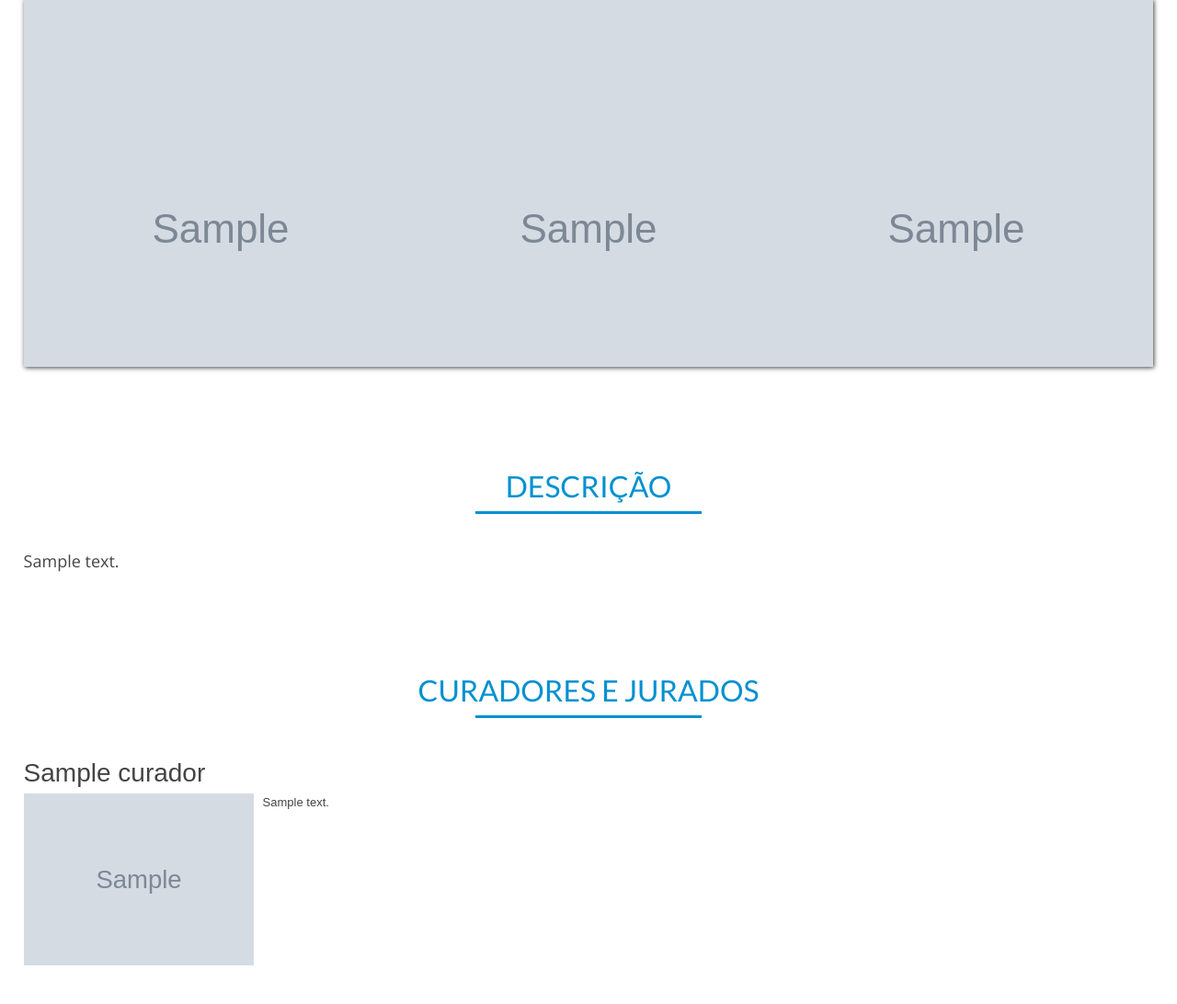
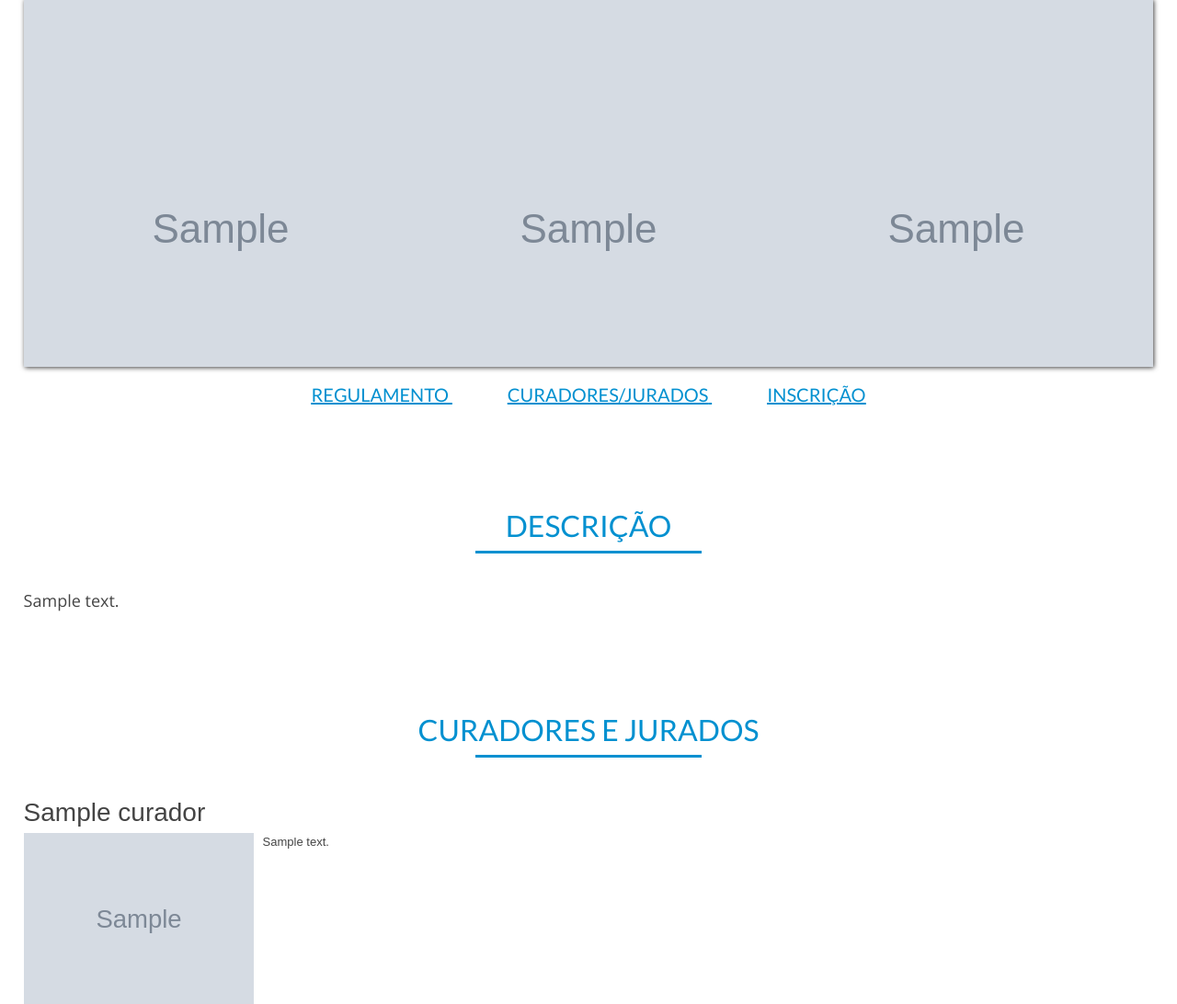
Before and after one commit to 1um0zero/rota, a Django app: page /concurso/# in a window 1280 px wide. Shown: the part 328-1420 px from the top of the page at 92% size. Run offline with Django 3.2, Linux system fonts and the light colour scheme; tables that the repository leaves empty hold one stand-in row (values such as "Sample post"); grey boxes marked "Sample" are stand-in pictures.

Commit message:
Submenu nas páginas dos concursos

```diff
--- a/src/core/models.py
+++ b/src/core/models.py
@@ -25,6 +25,8 @@ class Contest(models.Model):
     image_url = models.CharField(max_length=200, null=True)
     date = models.CharField(max_length=30, null=True)
     display_on_site = models.BooleanField(default=False)
+    #text_guest = models.CharField(max_length=100, null=True)
+    #has_subscription = models.BooleanField(default=1)
     #email = models.CharField(max_length=100, null=True)
     #subscription_start = models.DateTimeField(null=True)
     #subscription_end = models.DateTimeField(null=True)
--- a/src/static/core/css/common.css
+++ b/src/static/core/css/common.css
@@ -13,3 +13,25 @@
     line-height:100%;
     height: 85px;
 }
+
+.menu_contest {
+    margin-top: 20px;
+    text-align: center;
+}
+
+.item_menu_contest {
+    font-size:20px;
+    font-weight:400;
+    font-family:"Lato";
+    text-transform:uppercase;
+    text-align:center;
+    position:relative;
+    display:inline;
+    color:#0190d0;
+    text-decoration-line: underline;
+    padding: 30px;
+}
+
+.item_menu_contest a {
+    color:#0190d0;
+}
--- /dev/null
+++ b/src/static/core/js/common.js
@@ -0,0 +1,18 @@
+
+function regulamento(){
+    $([document.documentElement, document.body]).animate({
+        scrollTop: $("#h4_regulamento").offset().top - 100
+    }, 150);
+  }
+
+function convidados(){
+    $([document.documentElement, document.body]).animate({
+        scrollTop: $("#h4_convidados").offset().top - 100
+    }, 150);
+}
+
+function inscricao(){
+    $([document.documentElement, document.body]).animate({
+        scrollTop: $("#h4_inscricao").offset().top - 100
+    }, 150);
+}
--- a/src/templates/core/contest.html
+++ b/src/templates/core/contest.html
@@ -89,6 +89,18 @@ ul.convidados h3 {
     </div>
     {% endif %}
 
+    <div class="menu_contest">
+      <div class="item_menu_contest">
+        <a href="javascript:regulamento()">Regulamento</a>
+      </div>
+      <div class="item_menu_contest">
+        <a href="javascript:convidados()">Curadores/Jurados</a>
+      </div>
+      <div class="item_menu_contest">
+        <a href="javascript:inscricao()">Inscrição</a>
+      </div>
+    </div>
+
     <div class="c contentDescription">
 
       <h4>Descrição</h4>
@@ -99,11 +111,11 @@ ul.convidados h3 {
       {% if contest.curador_set.count > 0 %}
 
         {% if contest.id == 2 %}
-          <h4>Players</h4>
+          <h4 id="h4_convidados">Players</h4>
         {% elif contest.id == 5 %}
-          <h4>Palestrantes</h4>
+          <h4 id="h4_convidados">Palestrantes</h4>
         {% else %}
-          <h4>Curadores e Jurados</h4>
+          <h4 id="h4_convidados">Curadores e Jurados</h4>
         {% endif %}
 
         <ul class="convidados">
--- a/src/templates/core/forms/encontro.html
+++ b/src/templates/core/forms/encontro.html
@@ -471,11 +471,7 @@
 </form>
 
 <script>
-  function regulamento(){
-    $([document.documentElement, document.body]).animate({
-        scrollTop: $("#h4_regulamento").offset().top - 100
-    }, 150);
-  }
+
   $(document).ready(function () {
     $('input[name=pfpj]').click(function(){
       if ($(this).val() === 'pf'){
--- a/src/templates/core/forms/lab.html
+++ b/src/templates/core/forms/lab.html
@@ -478,11 +478,7 @@
 </form>
 
 <script>
-  function regulamento(){
-    $([document.documentElement, document.body]).animate({
-        scrollTop: $("#h4_regulamento").offset().top - 100
-    }, 150);
-  }
+
   $(document).ready(function () {
     $('input[name=coauthors]').change(function(){
       let status = $(this).val() == 'sim';
--- a/src/templates/core/forms/mostra.html
+++ b/src/templates/core/forms/mostra.html
@@ -766,11 +766,7 @@
 </form>
 
 <script>
-  function regulamento(){
-    $([document.documentElement, document.body]).animate({
-      scrollTop: $("#h4_regulamento").offset().top - 100
-    }, 150);
-  }
+
 $(document).ready(function () {
   $('input[name=coauthors]').change(function(){
     let status = $(this).val() == 'sim';
--- a/src/templates/core/forms/roteiro.html
+++ b/src/templates/core/forms/roteiro.html
@@ -372,11 +372,7 @@
 </form>
 
 <script>
-  function regulamento(){
-    $([document.documentElement, document.body]).animate({
-        scrollTop: $("#h4_regulamento").offset().top - 100
-    }, 150);
-  }
+
   $(document).ready(function () {
     $('input[name=coauthors]').change(function(){
       let status = $(this).val() == 'sim';
--- a/src/templates/core/index.html
+++ b/src/templates/core/index.html
@@ -15,6 +15,7 @@
     <link rel="stylesheet" href="/static/core/css/common.css">
     <script src="/static/core/js/jquery-3.4.1.min.js"></script>
     <script src="/static/core/js/jquery.mask.min.js"></script>
+    <script src="/static/core/js/common.js"></script>
     <title>ROTA | Festival de Roteiro Audiovisual</title>
   </head>
   <body>
```
